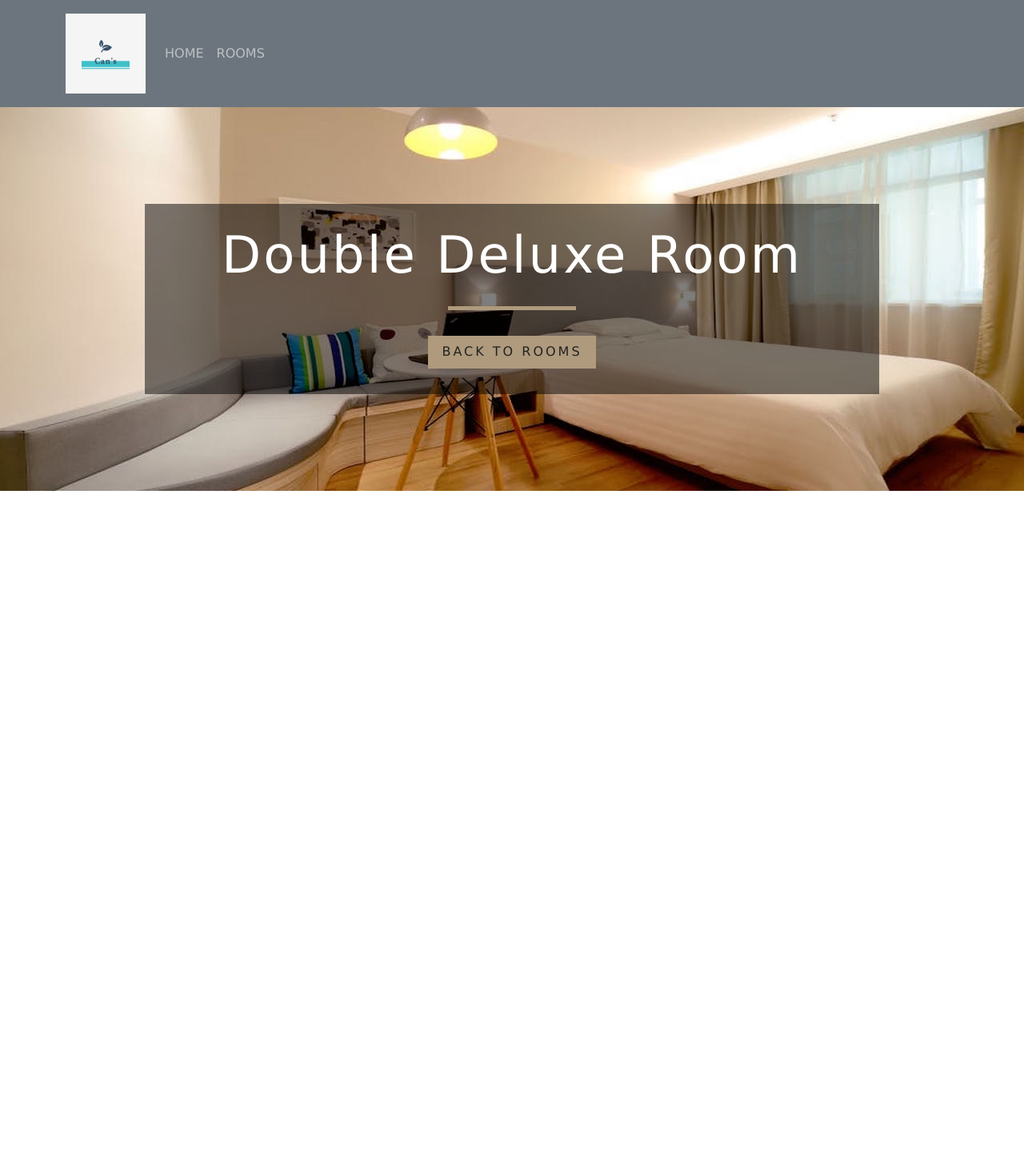
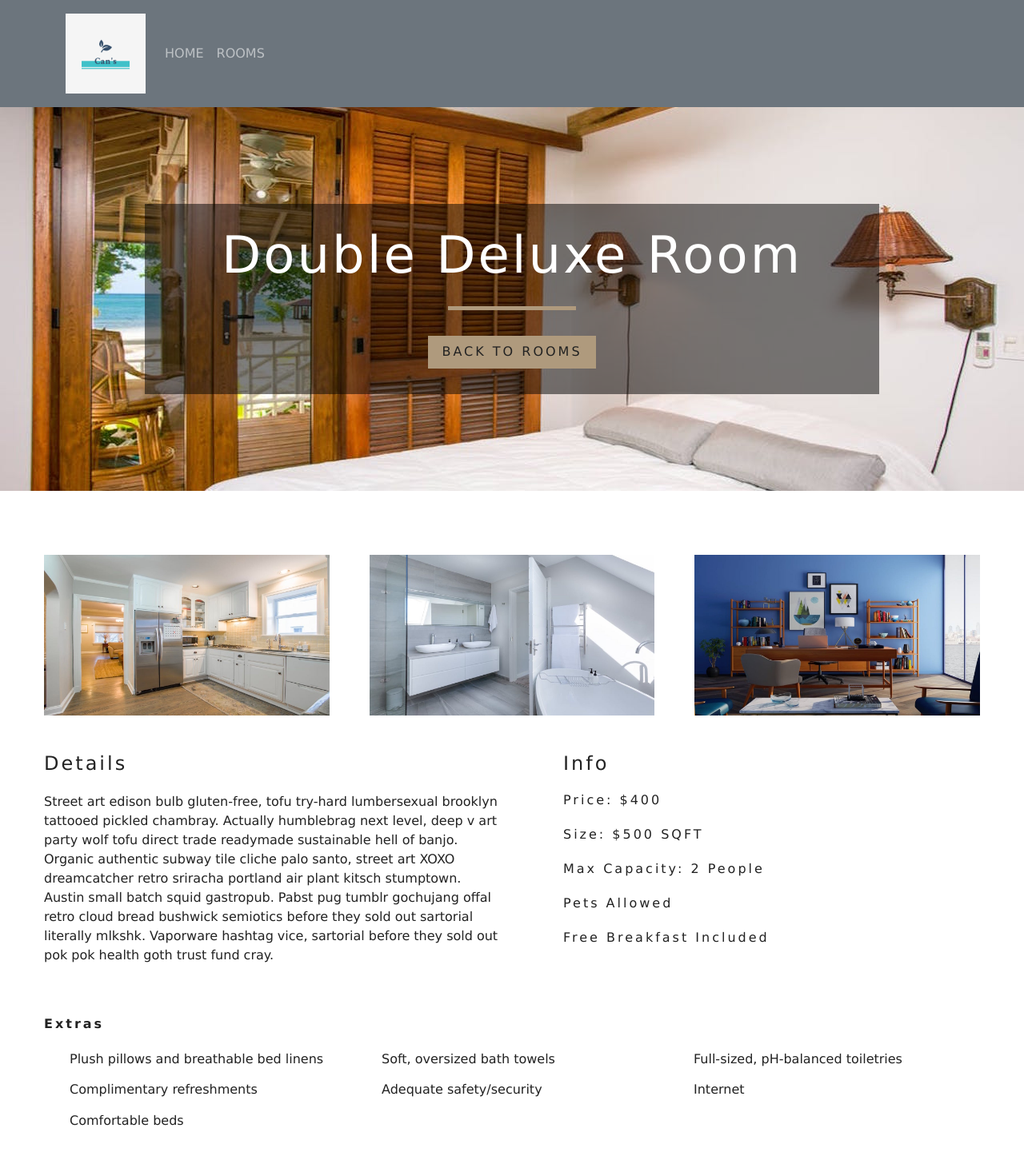
Before and after one commit to Can-Bin/React-Hotel-Website-Project, a React (Create React App) app: page /rooms/double-deluxe in a window 1280 px wide. Shown: the top 1446 px of the page at 80% size. Before the commit the page ends 800 px from the top, so only its background shows below. Built offline with nearby package versions, Linux system fonts and the light colour scheme.

Commit message:
single room page edited

```diff
--- a/package.json
+++ b/package.json
@@ -19,6 +19,7 @@
     "react-redux": "^8.0.2",
     "react-router-dom": "^6.4.2",
     "react-scripts": "5.0.1",
+    "styled-components": "^5.3.6",
     "web-vitals": "^2.1.4"
   },
   "scripts": {
--- /dev/null
+++ b/src/components/StyledHero.js
@@ -0,0 +1,18 @@
+import styled from "styled-components";
+import defaultImg from "../images/room-1.jpeg"
+
+const StyledHero = styled.header`
+  min-height: 60vh;
+  /* background: url(${defaultImg}) center/cover no-repeat; */
+  background: url(${props => props.img ? props.img : defaultImg}) center/cover no-repeat;
+  display: flex;
+  align-items: center;
+  justify-content: center;
+`
+// const SimpleButton = styled.button`
+// color: ${orange};
+// background: green;
+// font-size: 3rem;
+// `
+
+export default StyledHero;
--- a/src/pages/Home.js
+++ b/src/pages/Home.js
@@ -3,6 +3,7 @@ import Banner from "../components/Banner"
 import FeaturedRooms from "../components/FeaturedRooms"
 import Hero from "../components/Hero"
 import Services from "../components/Services"
+
 
 const Home = () => {
     return (
--- a/src/pages/SingleRoom.js
+++ b/src/pages/SingleRoom.js
@@ -4,6 +4,7 @@ import {RoomContext} from "../Context"
 import { useParams, Link } from "react-router-dom"
 import Banner from "../components/Banner"
 import Hero from "../components/Hero"
+import StyledHero from "../components/StyledHero"
 
 
 const SingleRoom = () => {
@@ -11,7 +12,6 @@ const SingleRoom = () => {
   const {slug} = useParams()
   const room = getRoom(slug)
   console.log(room);
-
   return (
     <div>
       {
@@ -24,16 +24,53 @@ const SingleRoom = () => {
             </Link>
           </div>
         ) : (
-          <Hero hero="roomsHero">
-            <Banner title={`${room.name} room`}>
-              <Link to="/rooms" className="btn-primary">
-                Back to rooms
-              </Link>
-            </Banner>
-          </Hero>
+          <div>
+            <StyledHero img={room.images[0] || defaultBcg} >
+              <Banner title={`${room.name} room`}>
+                <Link to="/rooms" className="btn-primary">
+                  Back to rooms
+                </Link>
+              </Banner>
+            </StyledHero>
+            <section className="single-room">
+              <div className="single-room-images">
+                {room.images.slice(1,4).map((item,index) =>{
+                  return(
+                    <img src={item} alt={room.name} key={index} />
+                  )
+                })}
+              </div>
+              <div className="single-room-info">
+                <div className="desc">
+                  <h3>details</h3>
+                  <p>{room.description}</p>
+                </div>
+                <div className="info">
+                  <h3>info</h3>
+                  <h6>price: ${room.price}</h6>
+                  <h6>size: ${room.size} SQFT</h6>
+                  <h6>max capacity: {
+                    room.capacity > 1 ? `${room.capacity} people`: `${room.capacity} person`
+                    }
+                  </h6>
+                  <h6>{room.pets? "pets allowed" : "no pets allowed"}</h6>
+                  <h6>{room.breakfast && "free breakfast included"}</h6>
+                </div>
+              </div>
+            </section>
+            <section className="room-extras">
+              <h6>extras</h6>
+              <ul className="extras">
+                {room.extras.map((item,index) => {
+                  return(
+                    <li key={index}>{item}</li>
+                  )
+                })}
+              </ul>
+            </section>
+          </div>
         )
       }
-
     </div>
   )
 }
```
Also changed, not shown: 1 other file (tests, documents, lock files or other folders).
